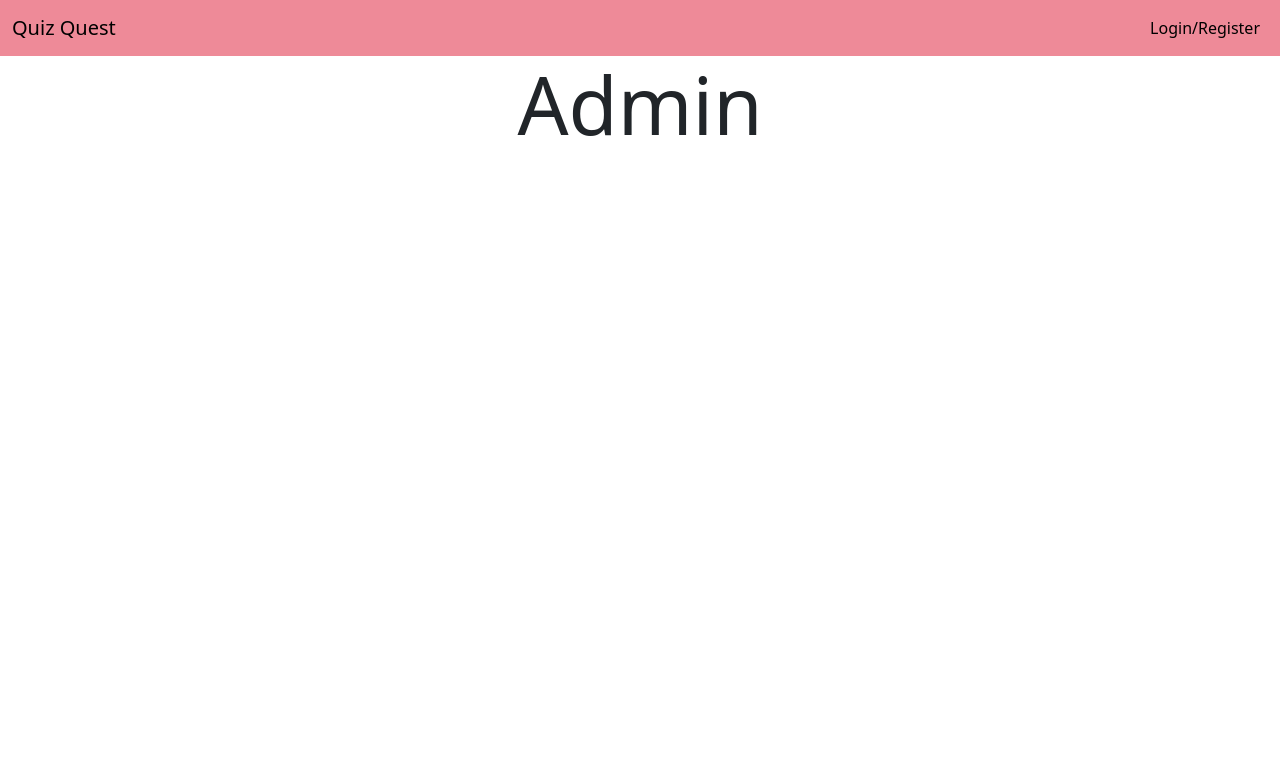
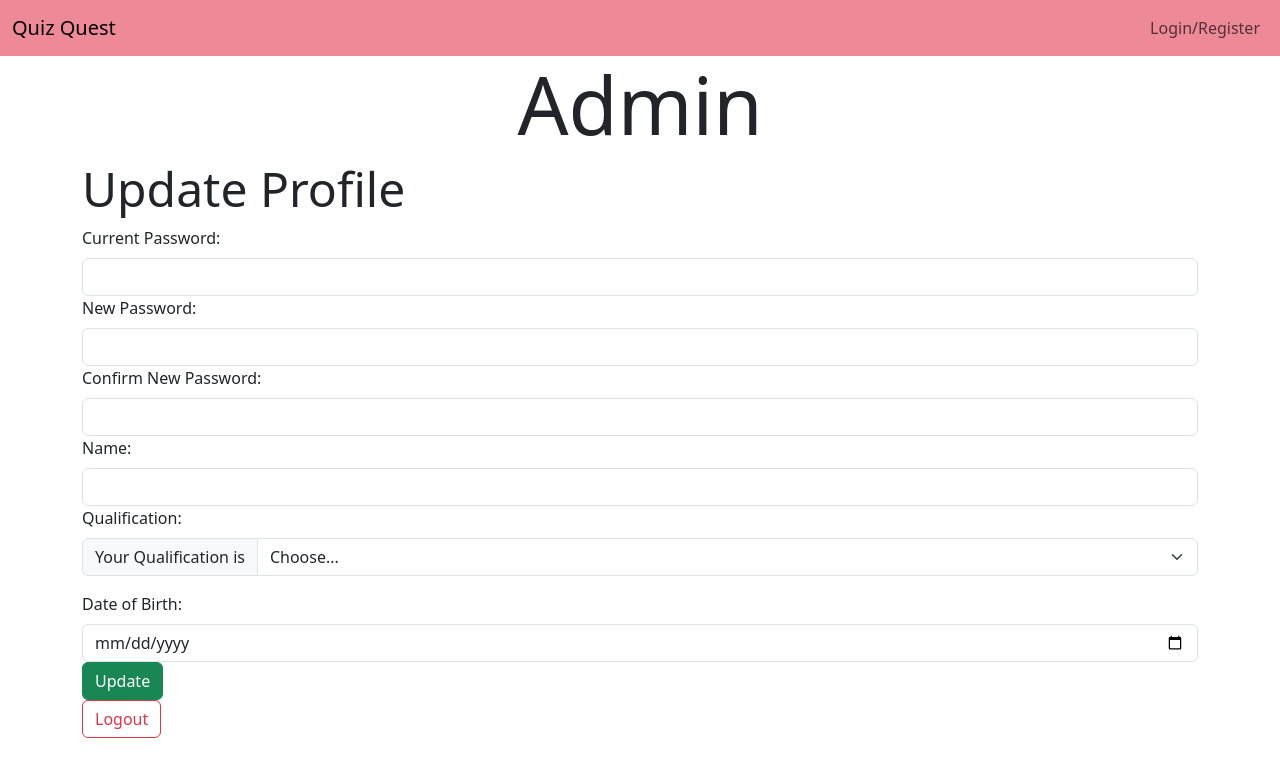
Before and after one commit to MishrajiAryan/quiz-master-MAD1, a Flask app: page /profile in a window 1280 px wide. Shown: the top 777 px of the page. Run offline with Flask 3, Linux system fonts and the light colour scheme; the visitor is signed in with stand-in values (Sample User, id 1); parts of the project's set-up code (start-up, migrations or seed data) failed here and were passed over.

Commit message:
change credentials setup

```diff
--- a/routes.py
+++ b/routes.py
@@ -114,3 +114,23 @@ def profile():
     else:
         user = User.query.filter_by(email=session['email']).first()
         return render_template('profile.html', user=user)
+
+@app.route('/profile', methods={'POST'})
+@auth_req
+def profile_post():
+    password = request.form.get('current_password')
+    new_password = request.form.get('new_password')
+    confirm_new_password = request.form.get('confirm_new_password')
+    new_name = request.form.get('new_name')
+    new_qualification = request.form.get('new_qualification')
+    new_dob = request.form.get('new_dob')
+
+    if not new_password or not password or not confirm_new_password or not new_name or not new_qualification or not new_dob:
+        flash('Please fill all the fields')
+        return redirect(url_for('profile'))
+
+@app.route('/logout')
+@auth_req
+def logout():
+    session.pop('email')
+    return redirect(url_for('login'))
--- a/templates/login.html
+++ b/templates/login.html
@@ -20,7 +20,7 @@ Login: Quiz Quest
         <button type="submit" class="btn btn-primary">Login</button>
     </div>
     <div class="form-group">
-        <a class="btn btn-link" href="{{ url_for('register')}}" role="button">Register</a>
+        <a class="btn btn-outline-info" href="{{ url_for('register')}}" role="button">Register</a>
     </div>
 </form>
 {% endblock %}
--- a/templates/navbar.html
+++ b/templates/navbar.html
@@ -7,7 +7,7 @@
     </button>
     <div class="collapse navbar-collapse flex-row-reverse" id="navbarNavAltMarkup">
       <div class="navbar-nav">
-        <a class="nav-link active" aria-current="page" href="{{ url_for('login')}}">Login/Register</a>
+        <a class="nav-link btn btn-outline-danger" aria-current="page" href="{{ url_for('login')}}">Login/Register</a>
       </div>
     </div>
   </div>
--- a/templates/profile.html
+++ b/templates/profile.html
@@ -1,7 +1,11 @@
 {% extends "layout.html" %}
 
 {% block title %}
-User Profile
+{% if user %}
+    {{user.name}}
+{% else %}
+    Admin
+{% endif %}
 {% endblock %}
 
 {% block content %}
@@ -14,4 +18,49 @@ User Profile
 {% endif %}
 </h1>
 
+<!--Adding change credentials form for user-->
+<h1 class="display-5">Update Profile</h1>
+<form action="" method="post" class="form">
+    <div class="form-group">
+        <label for="current_password" class="form-label">Current Password:</label>
+        <input type="password" class="form-control" id="current_password" name="current_password" required>
+    </div>
+    <div class="form-group">
+        <label for="new_password" class="form-label">New Password:</label>
+        <input type="password" class="form-control" id="new_password" name="new_password" required>
+    </div>
+    <div class="form-group">
+        <label for="confirm_new_password" class="form-label">Confirm New Password:</label>
+        <input type="password" class="form-control" id="confirm_new_password" name="confirm_new_password" required>
+    </div>
+    <div class="form-group">
+        <label for="new_name" class="form-label">Name:</label>
+        <input type="text" class="form-control" id="new_name" name="new_name" required>
+    </div>
+    <div class="form-group">
+        <label for="new_qualification" class="form-label">Qualification:</label>
+        <div class="input-group mb-3">
+            <label class="input-group-text" for="inputGroupSelect01">Your Qualification is</label>
+            <select class="form-select" type="text" id="new_qualification" name="new_qualification" required>
+                <option selected>Choose...</option>
+                <option value="Primary">Primary</option>
+                <option value="Secondary">Secondary</option>
+                <option value="Senior Secondary">Senior Secondary</option>
+                <option value="Graduation">Graduation</option>
+                <option value="Post Graduation">Post Graduation</option>
+                <option value="PhD">PhD</option>
+            </select>
+        </div>
+    </div>
+    <div class="form-group">
+        <label for="new_dob" class="form-label">Date of Birth:</label>
+        <input type="date" class="form-control" id="new_dob" name="new_dob" required>
+    </div>
+    <div class="form-group">
+        <button type="submit" class="btn btn-success">Update</button>
+    </div>
+
+    <a href="{{ url_for('logout') }}" class="btn btn-outline-danger">Logout</a>
+
+
 {% endblock %}
```
